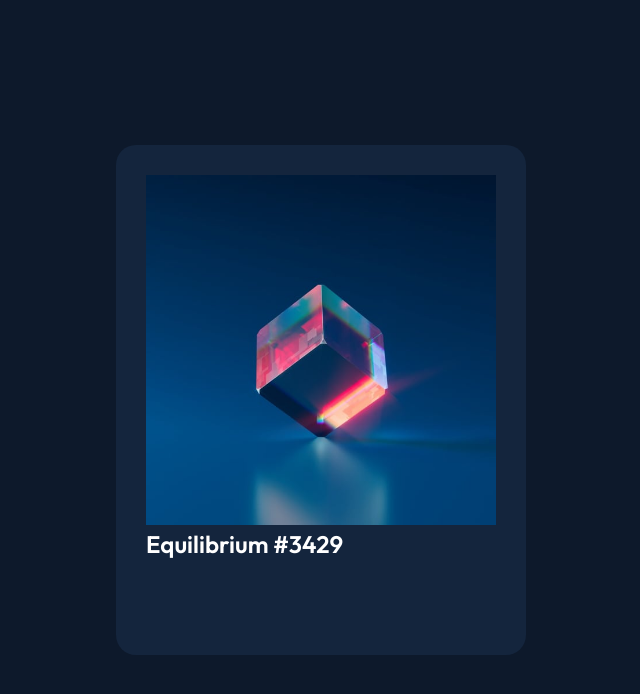
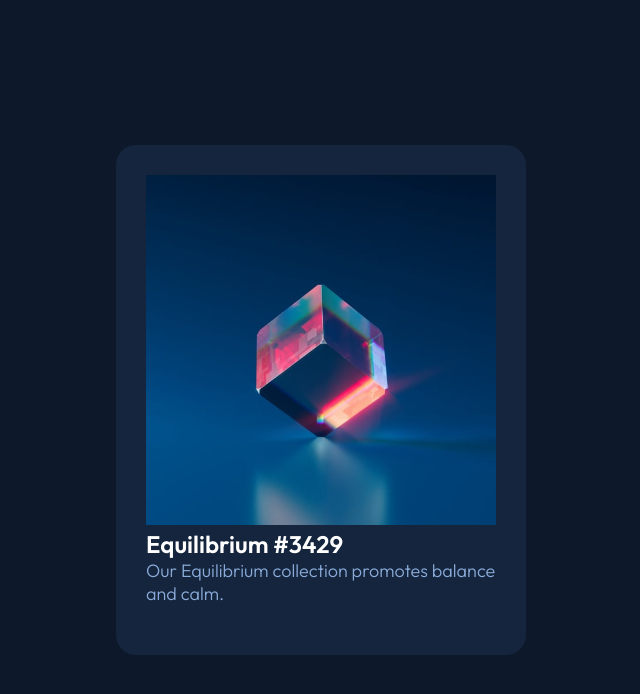
Before and after one commit to charlie-techorse/NFT-preview-card-component, a React (Vite) app: page / in a window 1280 px wide. Shown: the top 694 px of the page, without its empty margins (319-959 px from the left). Built offline with nearby package versions, Linux system fonts and the light colour scheme.

Commit message:
Add card description

```diff
--- a/src/components/Card.tsx
+++ b/src/components/Card.tsx
@@ -10,5 +10,6 @@ export function Card({ item }: ItemProps) {
   return <div className='card'>
     <img className="card__image" src='/image-equilibrium.jpg' alt="quilibrium" />
     <h1 className='card__title'>{item.title} #{item.id}</h1>
+    <p className='card__description'>{item.description}</p>
   </div>
 }
--- a/src/components/card.css
+++ b/src/components/card.css
@@ -15,3 +15,8 @@
   color: var(--neutral-900);
   font-size: 24px;
 }
+
+.card__description {
+  color: var(--primary);
+  font-weight: 300;
+}
--- a/src/main.tsx
+++ b/src/main.tsx
@@ -6,7 +6,8 @@ import { ItemType } from './types/itemType'
 
 const item: ItemType = {
   title: 'Equilibrium',
-  id: 3429
+  id: 3429,
+  description: 'Our Equilibrium collection promotes balance and calm.'
 }
 
 ReactDOM.createRoot(document.getElementById('root') as HTMLElement).render(
--- a/src/types/itemType.tsx
+++ b/src/types/itemType.tsx
@@ -1,4 +1,5 @@
 export interface ItemType {
   title: string,
-  id: number
+  id: number,
+  description: string
 }
```
